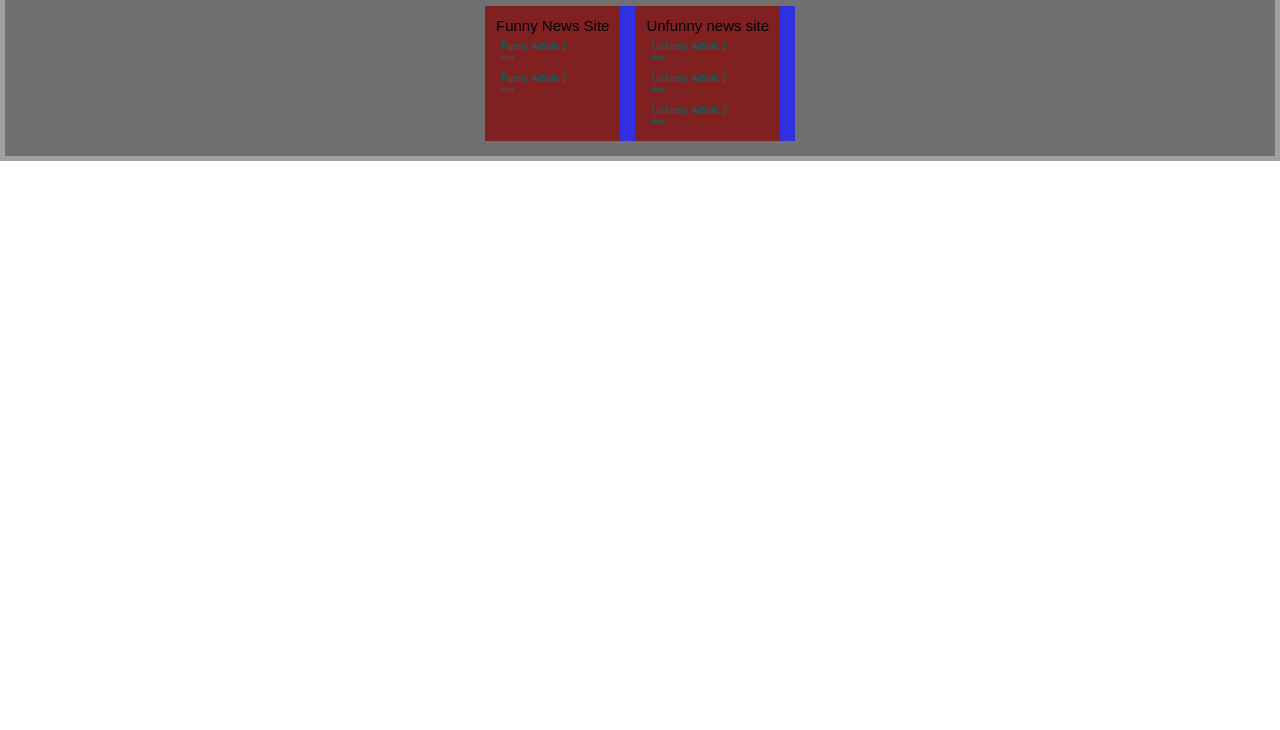
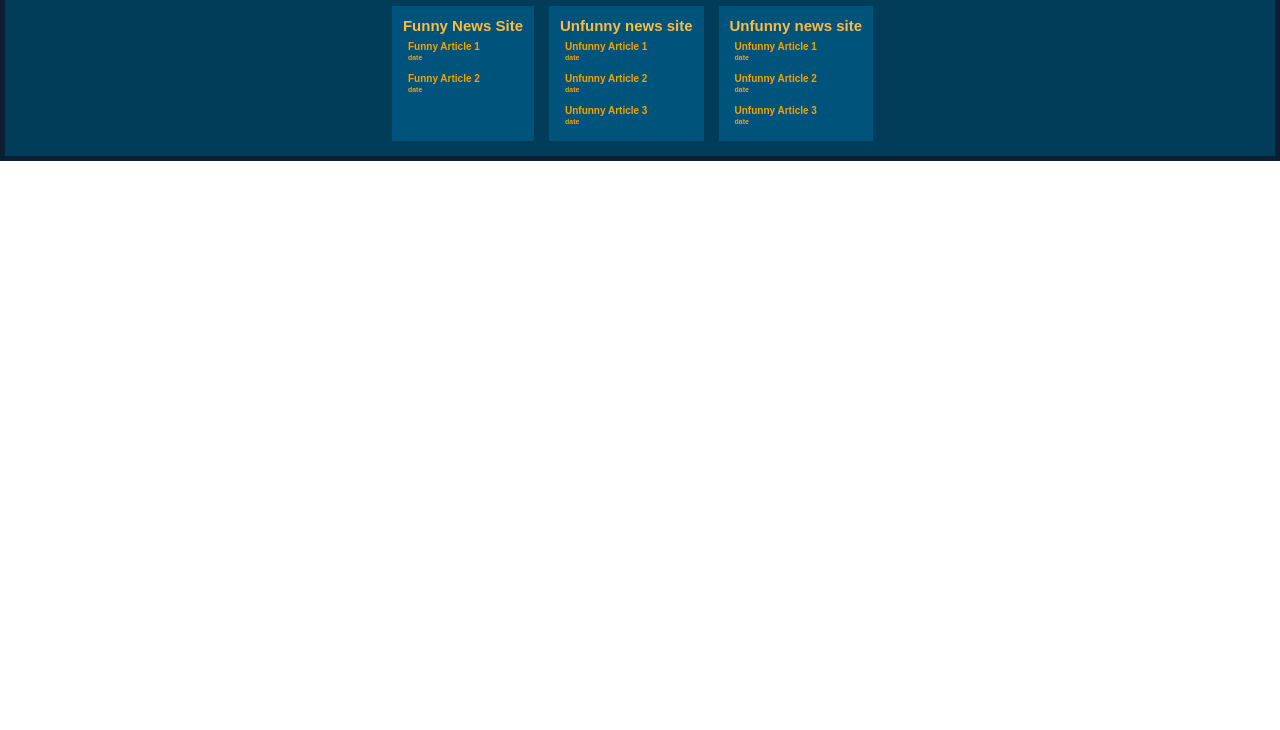
Before and after one commit to JMack21/cruzhacks24, a browser extension: page index.html in a window 1280 px wide. Shown: the part 70-800 px from the top of the page. Drawn offline with Linux system fonts and the light colour scheme; a web font is replaced by a local one.

Commit message:
made it look better, still temporary

```diff
--- a/index.html
+++ b/index.html
@@ -70,6 +70,35 @@
 						</div>
 					</div>
 
+					<div class="newsite-container">
+						<div class="vert-flexbox-thin">
+
+							<h2>Unfunny news site</h2>
+
+							<a href="index.html">
+								<div class="vert-flexbox-thin">
+									<h3>Unfunny Article 1</h3>
+									<h4>date</h4>
+								</div>
+							</a>
+
+							<a href="index.html">
+								<div class="vert-flexbox-thin">
+									<h3>Unfunny Article 2</h3>
+									<h4>date</h4>
+								</div>
+							</a>
+
+							<a href="index.html">
+								<div class="vert-flexbox-thin">
+									<h3>Unfunny Article 3</h3>
+									<h4>date</h4>
+								</div>
+							</a>
+
+						</div>
+					</div>
+
 				</div>
 
 			</div>
--- a/styles/styles.css
+++ b/styles/styles.css
@@ -1,16 +1,27 @@
+@import url('https://fonts.googleapis.com/css2?family=Palanquin:wght@400;500;700&display=swap');
+
 :root
 {
 	--small-padding: 1px;
 	--medium-padding: 5px;
 	--big-padding: 15px;
 
-	--sans-serif-font: sans-serif;
-	--monospace-font: monospace;
+	--sans-serif-font: 'Palanquin', sans-serif;
+
+	--blue1: #0b1e33;
+	--blue2: #013c58;
+	--blue3: #00537a;
+	--yellow1: #f5a201;
+	--yellow2: #ffba42;
 }
 
 body
 {
+	min-width: 800px;
+
 	font-family: var(--sans-serif-font);
+	font-weight: 700;
+	color: var(--yellow2);
 
 	margin: 0px;
 	padding: 0px;
@@ -18,7 +29,7 @@ body
 
 .maindiv
 {
-	background-color: #a0a0a0;
+	background-color: #0b1e33;
 
 	margin: 0px;
 	padding: var(--medium-padding);
@@ -30,7 +41,7 @@ a
 	padding: 0px;
 
 	text-decoration: none;
-	color: #007070;
+	color: var(--yellow1);
 }
 
 h1
@@ -40,7 +51,6 @@ h1
 
 	font-family: var(--sans-serif-font);
 	font-size: 25px;
-	font-weight: normal;
 }
 
 h2
@@ -50,7 +60,6 @@ h2
 
 	font-family: var(--sans-serif-font);
 	font-size: 15px;
-	font-weight: normal;
 }
 
 h3
@@ -60,7 +69,6 @@ h3
 
 	font-family: var(--sans-serif-font);
 	font-size: 10px;
-	font-weight: normal;
 }
 
 h4
@@ -70,7 +78,6 @@ h4
 
 	font-family: var(--sans-serif-font);
 	font-size: 7px;
-	font-weight: normal;
 }
 
 .newsite-container
@@ -78,15 +85,13 @@ h4
 	margin: 0px;
 	padding: var(--medium-padding);
 
-	background-color: #802020;
+	background-color: #00537a;
 }
 
 .navbar
 {
 	margin: 0px;
 	padding: var(--medium-padding);
-
-	background-color: #208020;
 }
 
 .horiz-flexbox
@@ -96,8 +101,6 @@ h4
 
 	margin: 0px;
 	padding: 0px;
-
-	background-color: #3030e0;
 }
 
 .horiz-flexbox > div
@@ -115,7 +118,7 @@ h4
 	padding: 0px;
 	padding-top: var(--big-padding);
 
-	background-color: #707070;
+	background-color: #013c58;
 }
 
 .vert-flexbox > div
```
